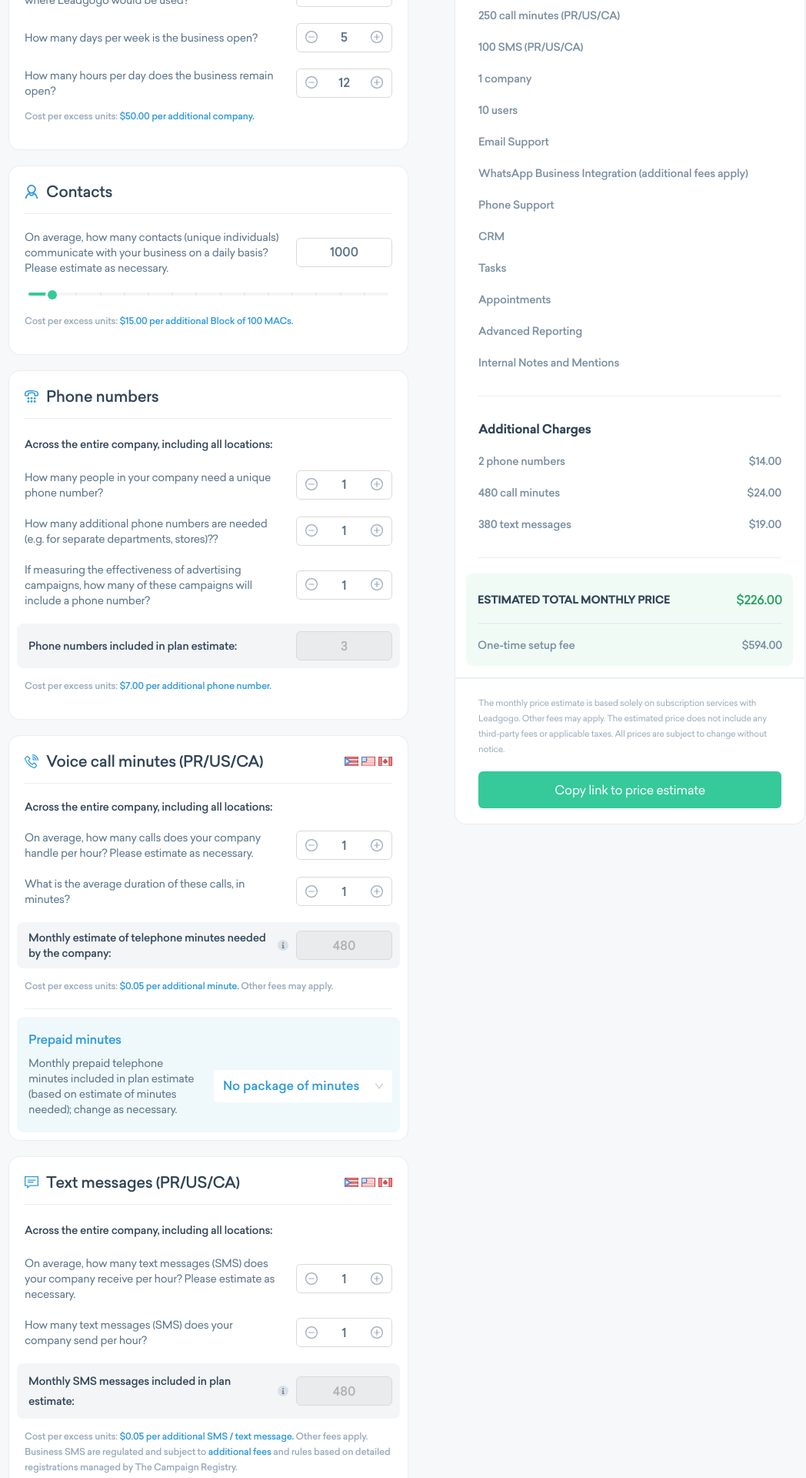
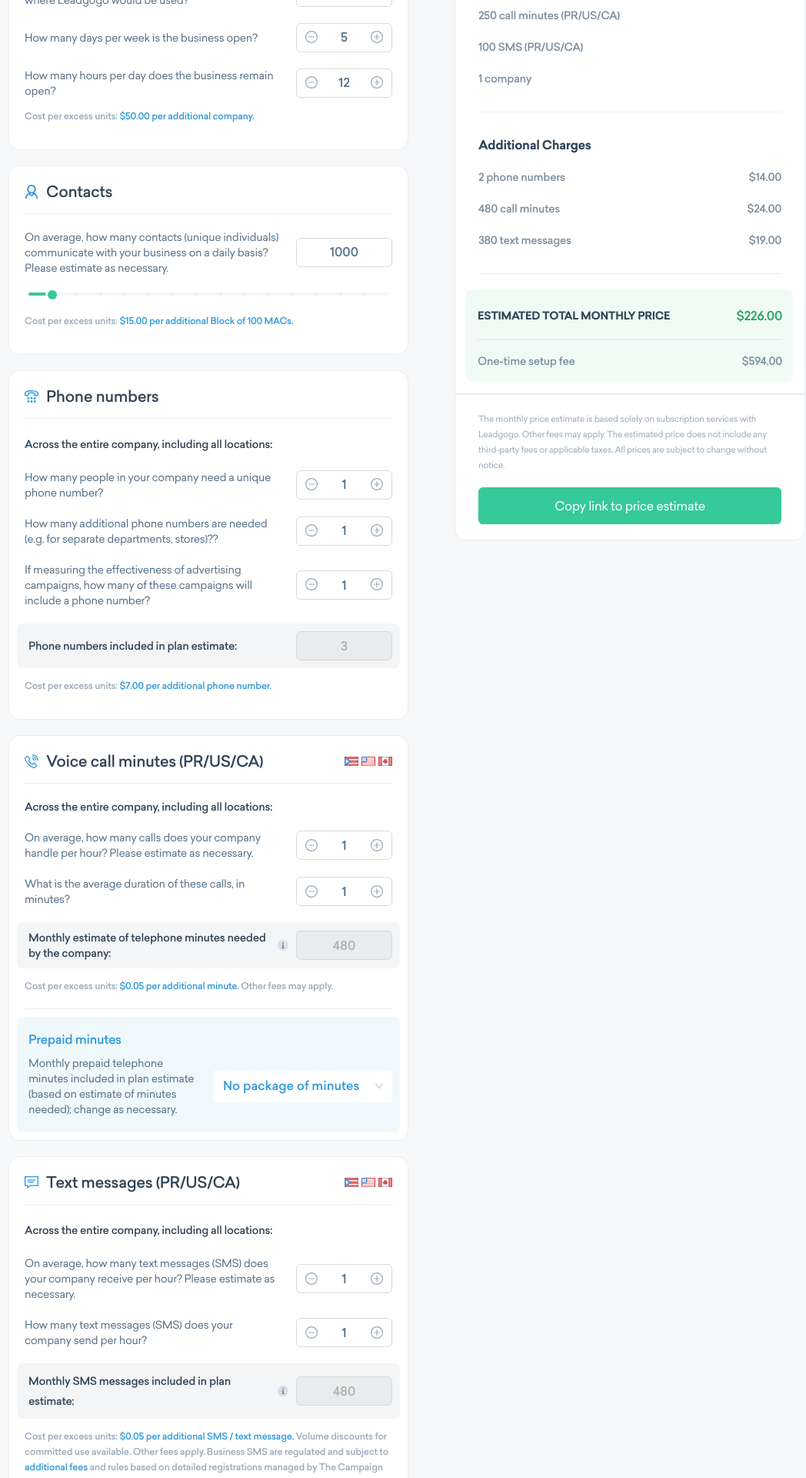
Before and after one commit to leadgogo/pricing-calculator, a React (Vite) app in the folder frontend/: page / in a window 1280 px wide. Shown: the part 680-2600 px from the top of the page at 77% size, without its empty margins (79-1127 px from the left). Built offline with nearby package versions, Linux system fonts and the light colour scheme.

Commit message:
fix:Reduce plan detail options text

```diff
--- a/frontend/src/components/plan-sections/index.tsx
+++ b/frontend/src/components/plan-sections/index.tsx
@@ -73,6 +73,12 @@ const StyledText = styled(Text)<{ selected: boolean }>`
   width: 100%;
   display: inline-block;
   color: ${({ theme, selected }) => (selected ? theme.colors.white : theme.colors.flint)};
+
+  ${({ theme }) => `
+  @media (max-width: ${theme.breakpoints.xs}) {
+    font-size: 11px
+  }
+`}
 `;
 
 export const PlanSections: React.FC = () => {
--- a/frontend/src/components/plan-sections/sections/text-messages-section.tsx
+++ b/frontend/src/components/plan-sections/sections/text-messages-section.tsx
@@ -21,6 +21,10 @@ const ContentSection = styled(Row)`
 const StyledText = styled(Text)`
   color: ${({ theme }) => theme.colors.carbon};
   font-weight: 500;
+`;
+
+const BoldText = styled(Text)`
+  font-weight: 700;
 `;
 
 const TotalText = styled(StyledText)`
@@ -98,6 +102,7 @@ export const TextMessagesSection = () => {
         </Row>
       </TotalSection>
       <Footer price={EXESS_SMS_COST} entity={'SMS / text message'}>
+        <BoldText variant="footer"> Volume discounts for committed use available.</BoldText>
         <Text variant="footer">
           {' '}
           Other fees apply. Business SMS are regulated and subject to{' '}
--- a/frontend/src/features/estimate/estimate-slice.ts
+++ b/frontend/src/features/estimate/estimate-slice.ts
@@ -3,35 +3,19 @@ import type { PayloadAction } from '@reduxjs/toolkit';
 import type { EstimateState, RootState } from 'src/store/types';
 import { PlanTypes } from 'src/store/types';
 
-const essentialPlanIcludedItems = [
+const sharedPlanIcludedItems = [
   '1,000 Monthly Active Contacts (MAC)',
   '1 phone number',
   '250 call minutes (PR/US/CA)',
   '100 SMS (PR/US/CA)',
   '1 company',
-  '10 users',
-  'Email Support',
-  'WhatsApp Business Integration (additional fees apply)',
 ];
 
-const professionalPlanIcludedItems = [
-  ...essentialPlanIcludedItems,
-  'Phone Support',
-  'CRM',
-  'Tasks',
-  'Appointments',
-  'Advanced Reporting',
-  'Internal Notes and Mentions',
-];
+const essentialPlanIcludedItems = [...sharedPlanIcludedItems, '10 users'];
 
-const premiumPlanIcludedItems = [
-  ...professionalPlanIcludedItems,
-  'Priority Support',
-  'Dedicated Account Executive',
-  'Customer Success Programs',
-  'Advanced Roles',
-  'Unlimited Users',
-];
+const professionalPlanIcludedItems = [...sharedPlanIcludedItems];
+
+const premiumPlanIcludedItems = [...sharedPlanIcludedItems, 'Unlimited Users'];
 
 export const plans = {
   [PlanTypes.Essential]: {
```
